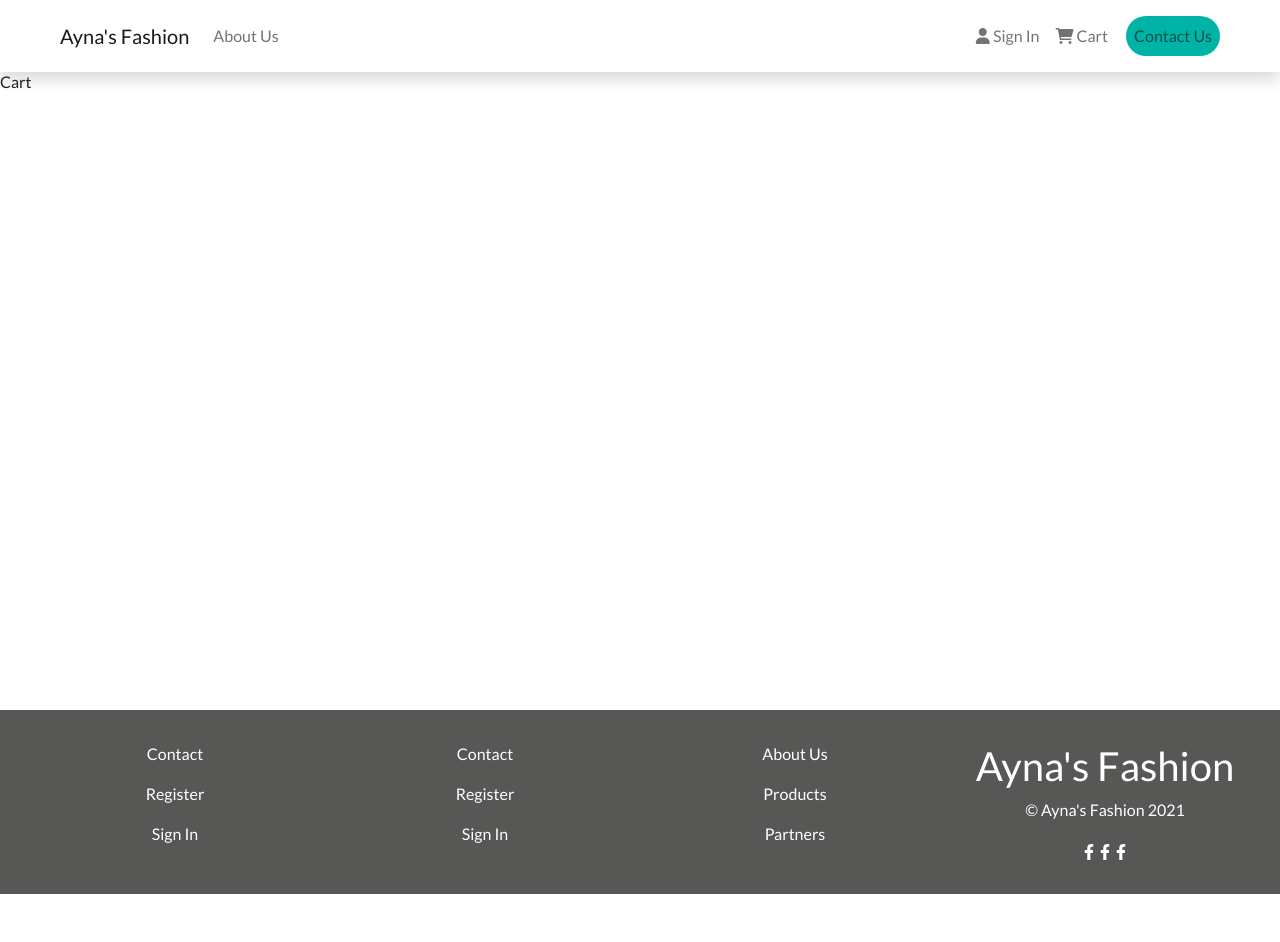
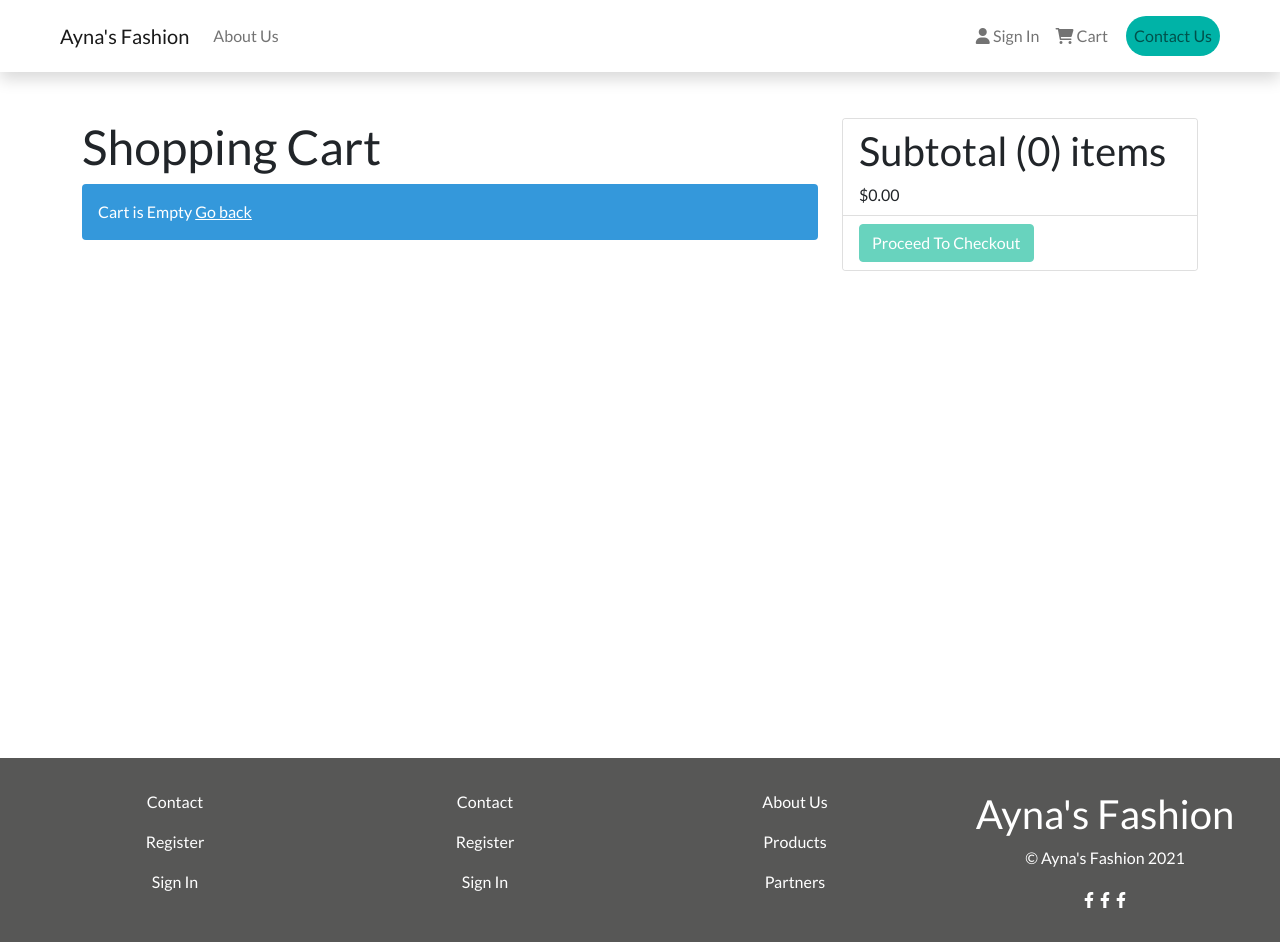
Before and after one commit to AttiR/Ayna-Fashion_Ecommerce_plateform, a React (Create React App) app in the folder frontend/: page /cart in a window 1280 px wide. Before the commit the page ends 894 px from the top, so only its background shows below. Built offline with nearby package versions, Linux system fonts and the light colour scheme.

Commit message:
Cart Screen

```diff
--- a/frontend/src/screens/CartScreen.js
+++ b/frontend/src/screens/CartScreen.js
@@ -8,7 +8,9 @@
   Form,
   Card,
   Image,
+  Container,
   ListGroup,
+  ListGroupItem,
 } from 'react-bootstrap';
 import Message from '../components/Message';
 import { addToCart } from '../actions/cartActions';
@@ -22,19 +24,107 @@
   const qty = location.search ? Number(location.search.split('=')[1]) : 1; // quantity number on index o of Array
   const dispatch = useDispatch();
 
-  const cart = useSelector((state) => state.cart) // cart from store
-  const {cartItems} = cart
+  const cart = useSelector((state) => state.cart); // cart from store
+  const { cartItems } = cart;
 
-  console.log(cartItems)
-
+  // useSelector hook is used to get cartItems from the state
 
   useEffect(() => {
     if (productId) {
       dispatch(addToCart(productId, qty));
     }
-  },[dispatch, productId, qty]);
+  }, [dispatch, productId, qty]);
 
-  return <div>Cart</div>;
+  const removeFromCartHandler = (id) => {
+    console.log('remove');
+  };
+
+  const checkoutHandler = () => {
+    navigate('/login?redirect=shipping');
+  };
+
+  return (
+    <Container className="my-5">
+      <Row>
+        <Col md={8}>
+          <h1>Shopping Cart</h1>
+          {cartItems.length === 0 ? (
+            <Message variant="info">
+              Cart is Empty <Link to="/">Go back</Link>{' '}
+            </Message>
+          ) : (
+            <ListGroup variant="flush">
+              {cartItems.map((item) => (
+                <ListGroupItem key={item.product}>
+                  <Row>
+                    <Col md={2}>
+                      <Image src={item.image} alt={item.name} fluid rounded />
+                    </Col>
+                    <Col md={3}>
+                      <Link to={`/product/${item.product}`}>{item.name}</Link>
+                    </Col>
+                    <Col md={2}>€ {item.price}</Col>
+                    <Col md={2}>
+                      <Form.Control
+                        as="select"
+                        value={item.qty}
+                        onChange={(e) =>
+                          dispatch(
+                            addToCart(item.product, Number(e.target.value))
+                          )
+                        }
+                      >
+                        {[...Array(item.countInStock).keys()].map((x) => (
+                          <option key={x + 1} value={x + 1}>
+                            {x + 1}
+                          </option>
+                        ))}
+                      </Form.Control>
+                    </Col>
+                    <Col md={2}>
+                      <Button
+                        type="button"
+                        variant="light"
+                        onClick={() => removeFromCartHandler(item.product)}
+                      >
+                        <i className="fas fa-trash"></i>
+                      </Button>
+                    </Col>
+                  </Row>
+                </ListGroupItem>
+              ))}
+            </ListGroup>
+          )}
+        </Col>
+        <Col md={4}>
+          <Card>
+            <ListGroup variant="flush">
+              <ListGroup.Item>
+                <h2>
+                  Subtotal ({cartItems.reduce((acc, item) => acc + item.qty, 0)}
+                  ) items
+                </h2>
+                $
+                {cartItems
+                  .reduce((acc, item) => acc + item.qty * item.price, 0)
+                  .toFixed(2)}
+              </ListGroup.Item>
+              <ListGroup.Item>
+                <Button
+                  type="button"
+                  className="btn-block btn-success"
+                  disabled={cartItems.length === 0}
+                  onClick={checkoutHandler}
+                >
+                  Proceed To Checkout
+                </Button>
+              </ListGroup.Item>
+            </ListGroup>
+          </Card>
+        </Col>
+      </Row>
+    </Container>
+  );
 };
 
 export default CartScreen;
```
